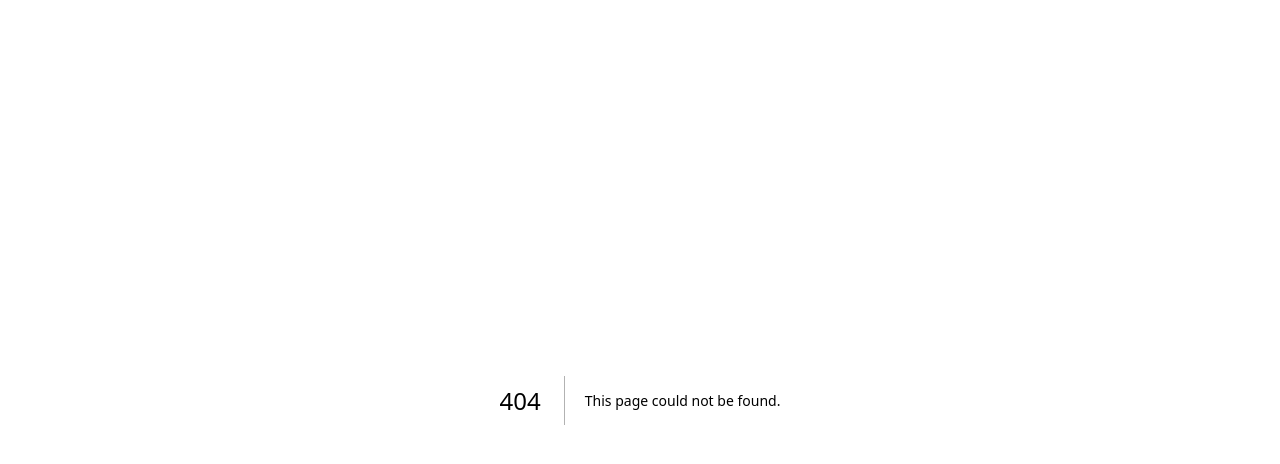
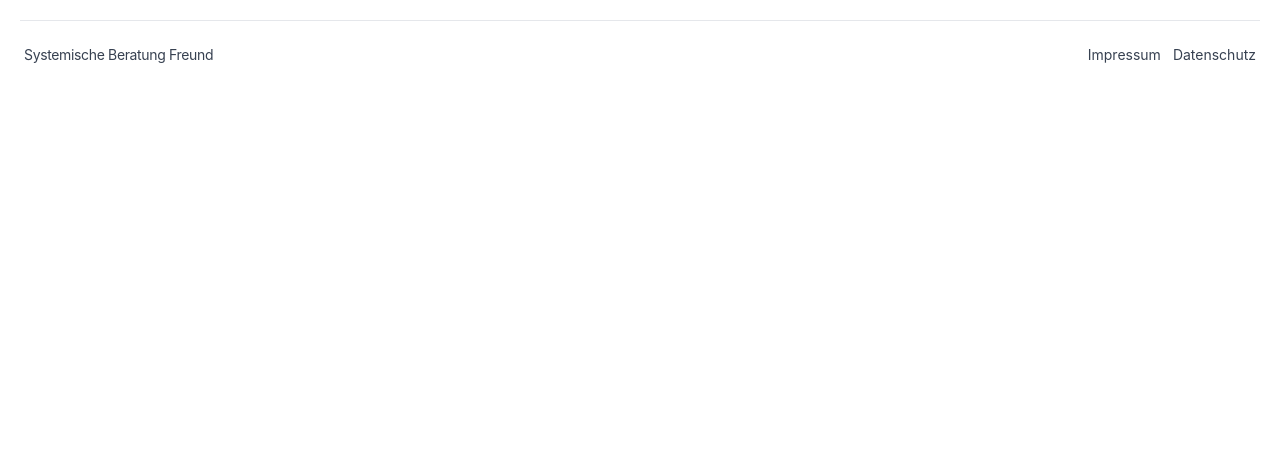
Before and after one commit to n2o/lisa3, a Next.js app: page /components/Footer in a window 1280 px wide. Before the commit this address had no page. Shown: the top 464 px of the page. Built offline with nearby package versions, Linux system fonts and the light colour scheme.

Commit message:
Add footer

```diff
--- /dev/null
+++ b/pages/components/Footer.tsx
@@ -0,0 +1,19 @@
+import Link from "next/link";
+
+export default function Footer() {
+  return (
+    <footer className="text-gray-700 text-sm pt-5">
+      <hr className="mx-5"></hr>
+      <nav className="flex p-6">
+        <div className="flex items-center flex-no-shring mr-6">
+          <span className="tracking-tight">Systemische Beratung Freund</span>
+        </div>
+        <div className="ml-auto"></div>
+        <Link href="/impressum" className="mr-3">
+          Impressum
+        </Link>
+        <Link href="/datenschutz">Datenschutz</Link>
+      </nav>
+    </footer>
+  );
+}
--- a/pages/index.tsx
+++ b/pages/index.tsx
@@ -1,6 +1,7 @@
 import Head from "next/head";
 import Image from "next/image";
 import styles from "../styles/Home.module.css";
+import Footer from "./components/Footer";
 import Navbar from "./components/Navbar";
 
 export default function Home() {
@@ -56,6 +57,7 @@ export default function Home() {
           </div>
         </main>
       </div>
+      <Footer></Footer>
     </>
   );
 }
```
